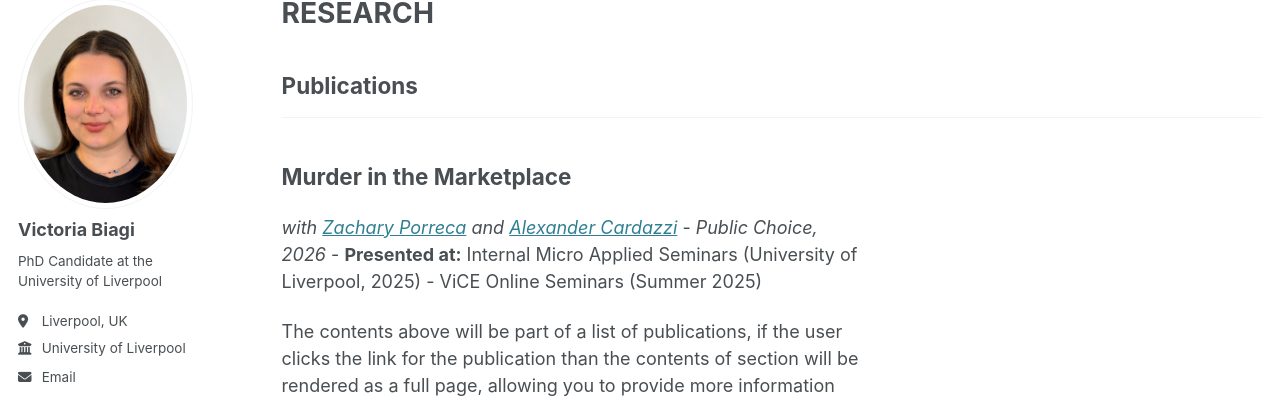
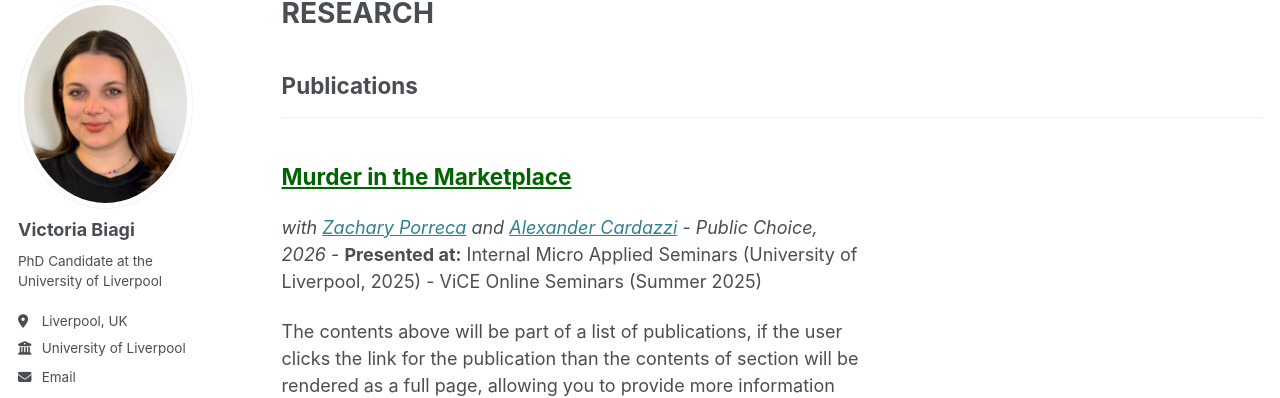
Before and after one commit to victoriabiagi/victoriabiagi.github.io, a Jekyll site: the page built from _pages/publications.html, in a window 1280 px wide. Shown: the part 107-505 px from the top of the page. Built offline with Jekyll 4.4.1, drawn with Linux system fonts in a browser that asks for light colours.

Commit message:
Update archive-single.html

```diff
--- a/_includes/archive-single.html
+++ b/_includes/archive-single.html
@@ -27,7 +27,11 @@
     {% endif %}
 
 <h2 class="archive__item-title" itemprop="headline">
-  {{ title }}
+  {% if post.category == 'jobs' and post.paperurl %}
+    <a href="{{ post.paperurl }}" target="_blank" style="color: #006400;">{{ title }}</a>
+  {% else %}
+    {{ title }}
+  {% endif %}
 </h2>
 
 <p class="subheading" style="font-size: 1em; font-weight: bold; color: #333; margin-top: 15px;">
```
